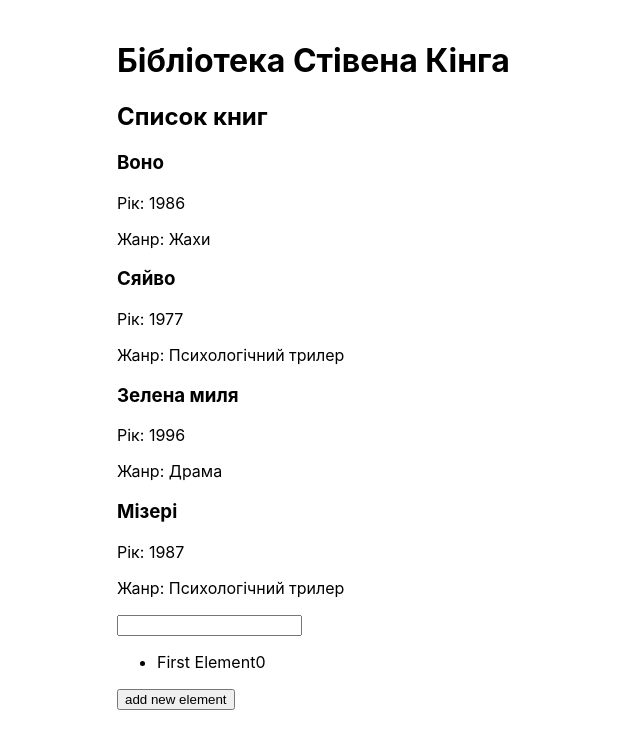
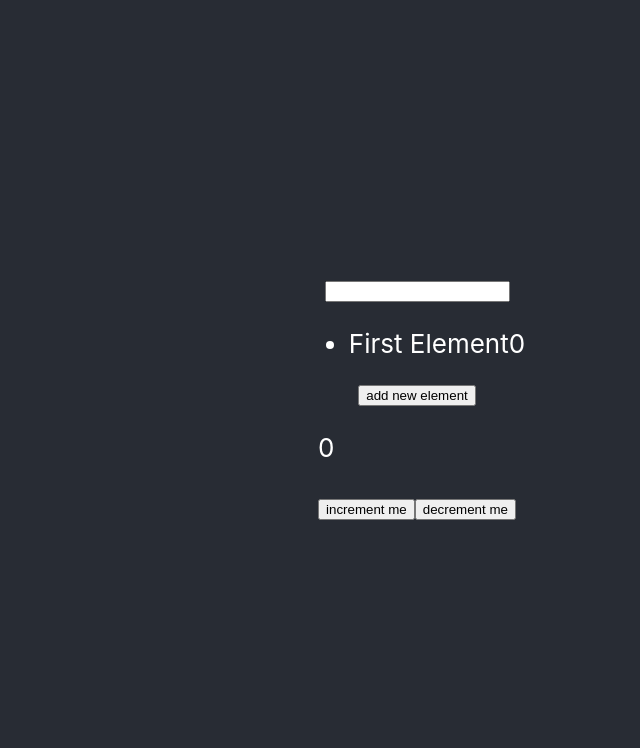
Before and after one commit to elena1964synyshyn/git, a React (Create React App) app in the folder git-app/: page / in a window 1280 px wide. Shown: the top 748 px of the page, without its empty margins (223-863 px from the left). Built offline with nearby package versions, Linux system fonts and the light colour scheme.

Commit message:
summary folder list.js and todolist.js and countercomponents.js and update app.js

```diff
--- a/git-app/src/App.js
+++ b/git-app/src/App.js
@@ -1,30 +1,30 @@
 import './App.css';
-// import CounterComponent from './CounterComponent';
-// import List from './List';
+import CounterComponent from './CounterComponent';
+import List from './List';
+function App() {
+  return (
+    <div className="app">
+      <header className="App-header">
+        <List />
+        <CounterComponent />
+      </header>
+    </div>
+  );
+}
+
+// export default App;
+
+// import BookList from './Components/BookList';
+// import TodoList from './Components/TodoList';
+
 // function App() {
 //   return (
-//     <div className="app">
-//       <header className="App-header">
-//         <List />
-//         <CounterComponent />
-//       </header>
+//     <div style={{ maxWidth: '600px', margin: '0 auto', padding: '20px' }}>
+//       <h1> Бібліотека Стівена Кінга</h1>
+//       <BookList />
+//       <TodoList />
 //     </div>
 //   );
 // }
 
-// export default App;
-
-import BookList from './Components/BookList';
-import TodoList from './Components/TodoList';
-
-function App() {
-  return (
-    <div style={{ maxWidth: '600px', margin: '0 auto', padding: '20px' }}>
-      <h1> Бібліотека Стівена Кінга</h1>
-      <BookList />
-      <TodoList />
-    </div>
-  );
-}
-
 export default App;
--- a/git-app/src/Components/TodoList.js
+++ b/git-app/src/Components/TodoList.js
@@ -1,44 +1,45 @@
-import { useState } from 'react';
+// import { useState } from 'react';
 
-const TodoList = () => {
-  const [input, setInput] = useState('');
-  const [item, setItem] = useState(['First Element']);
-  const onClickHandler = input => {
-    const updatedElement = [...item, input];
-    setItem(updatedElement);
-    setInput('');
-  };
+// const TodoList = () => {
+//   const [input, setInput] = useState('');
+//   const [item, setItem] = useState(['First Element']);
+//   const onClickHandler = input => {
+//     const updatedElement = [...item, input];
+//     setItem(updatedElement);
+//     setInput('');
+//   };
 
-  const onChangeHandler = e => {
-    const value = e.target.value;
-    setInput(value);
-  };
+//   const onChangeHandler = e => {
+//     const value = e.target.value;
+//     setInput(value);
+//   };
 
-  const onEnterHandler = e => {
-    if (e.key === 'Enter') {
-      const updatedElement = [...item, input];
-      setItem(updatedElement);
-      setInput('');
-    }
-  };
-  return (
-    <>
-      <input
-        onKeyDown={onEnterHandler}
-        onChange={onChangeHandler}
-        value={input}
-      />
-      <ul>
-        {item.map((element, index) => (
-          <li key={`${element}${index}`}>
-            {element}
-            {index}
-          </li>
-        ))}
-      </ul>
-      <button onClick={() => onClickHandler(input)}> add new element</button>
-    </>
-  );
-};
+//   const onEnterHandler = e => {
+//     if (e.key === 'Enter') {
+//       const updatedElement = [...item, input];
+//       setItem(updatedElement);
+//       setInput('');
+//     }
+//   };
+//   return (
+//     <>
+//       <input
+//         onKeyDown={onEnterHandler}
+//         onChange={onChangeHandler}
+//         value={input}
+//       />
+//       <h2>{item.length}</h2>
+//       <ul>
+//         {item.map((element, index) => (
+//           <li key={`${element}${index}`}>
+//             {element}
+//             {index}
+//           </li>
+//         ))}
+//       </ul>
+//       <button onClick={() => onClickHandler(input)}> add new element</button>
+//     </>
+//   );
+// };
 
-export default TodoList;
+// export default TodoList;
--- a/git-app/src/CounterComponent.js
+++ b/git-app/src/CounterComponent.js
@@ -1,19 +1,19 @@
-// import { useState } from 'react';
+import { useState } from 'react';
 
-// const CounterComponent = () => {
-//   const [count, setCount] = useState(0);
-//   const increment = () => {
-//     setCount(prevState => prevState + 1);
-//   };
-//   const decrement = () => {
-//     setCount(prevState => prevState - 1);
-//   };
-//   return (
-//     <div>
-//       <p>{count}</p>
-//       <button onClick={increment}>increment me</button>
-//       <button onClick={decrement}>decrement me</button>
-//     </div>
-//   );
-// };
-// export default CounterComponent;
+const CounterComponent = () => {
+  const [count, setCount] = useState(0);
+  const increment = () => {
+    setCount(prevState => prevState + 1);
+  };
+  const decrement = () => {
+    setCount(prevState => prevState - 1);
+  };
+  return (
+    <div>
+      <p>{count}</p>
+      <button onClick={increment}>increment me</button>
+      <button onClick={decrement}>decrement me</button>
+    </div>
+  );
+};
+export default CounterComponent;
--- a/git-app/src/List.js
+++ b/git-app/src/List.js
@@ -1,33 +1,33 @@
-// import { useState } from 'react';
-// const List = () => {
-//   const [input, setInput] = useState('');
-//   const [item, setItem] = useState(['First Element']);
-//   const onClickHandler = input => {
-//     // const newElement = 'new element';
+import { useState } from 'react';
+const List = () => {
+  const [input, setInput] = useState('');
+  const [item, setItem] = useState(['First Element']);
+  const onClickHandler = input => {
+    // const newElement = 'new element';
 
-//     const updatedElement = [...item, input];
-//     setItem(updatedElement);
-//     setInput('');
-//   };
+    const updatedElement = [...item, input];
+    setItem(updatedElement);
+    setInput('');
+  };
 
-//   const onChangeHandler = e => {
-//     const value = e.target.value;
-//     setInput(value);
-//   };
-//   return (
-//     <>
-//       <input onChange={onChangeHandler} value={input} />
-//       <ul>
-//         {item.map((element, index) => (
-//           <li key={`${element}${index}`}>
-//             {element}
-//             {index}
-//           </li>
-//         ))}
-//       </ul>
-//       <button onClick={() => onClickHandler(input)}> add new element</button>
-//     </>
-//   );
-// };
+  const onChangeHandler = e => {
+    const value = e.target.value;
+    setInput(value);
+  };
+  return (
+    <>
+      <input onChange={onChangeHandler} value={input} />
+      <ul>
+        {item.map((element, index) => (
+          <li key={`${element}${index}`}>
+            {element}
+            {index}
+          </li>
+        ))}
+      </ul>
+      <button onClick={() => onClickHandler(input)}> add new element</button>
+    </>
+  );
+};
 
-// export default List;
+export default List;
```
